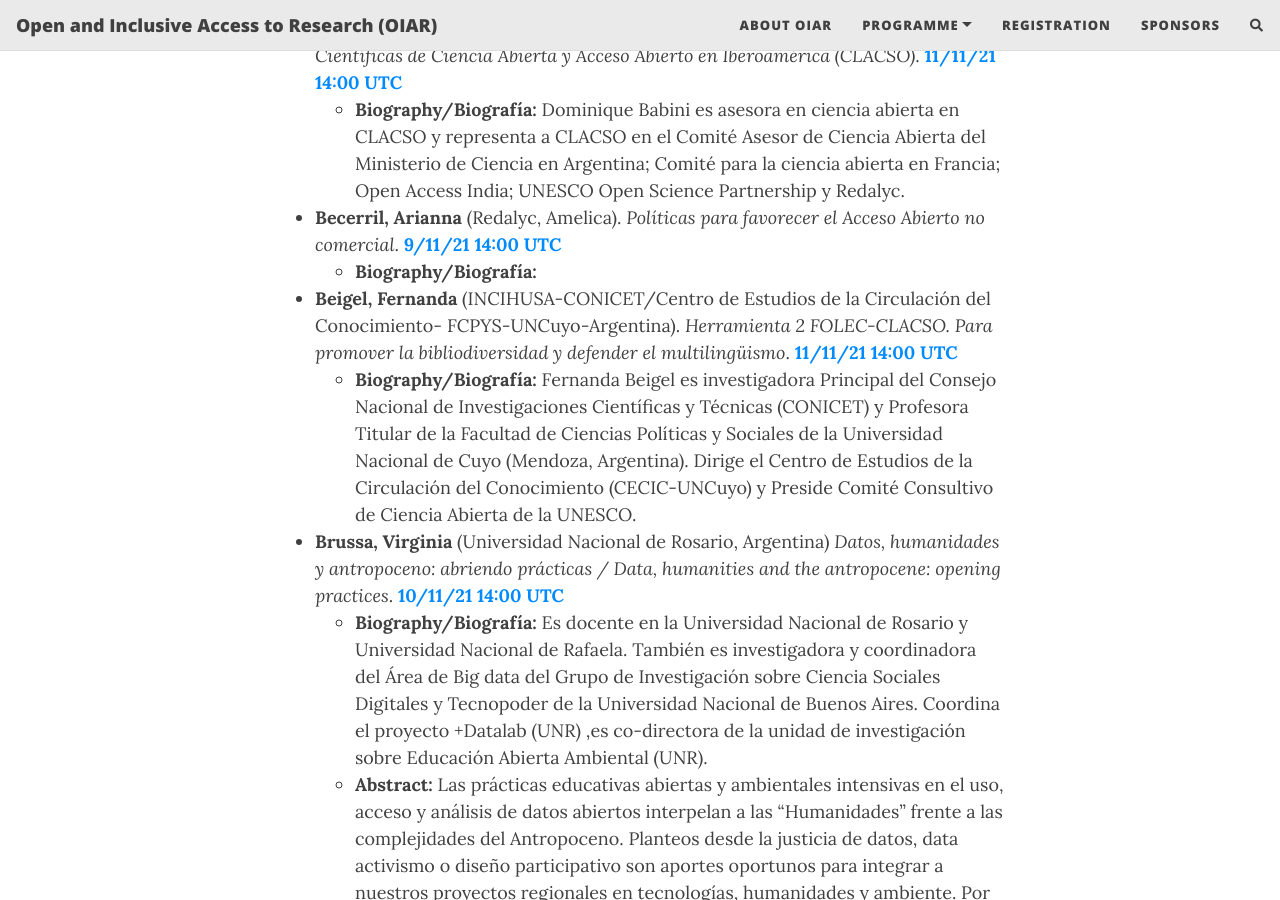
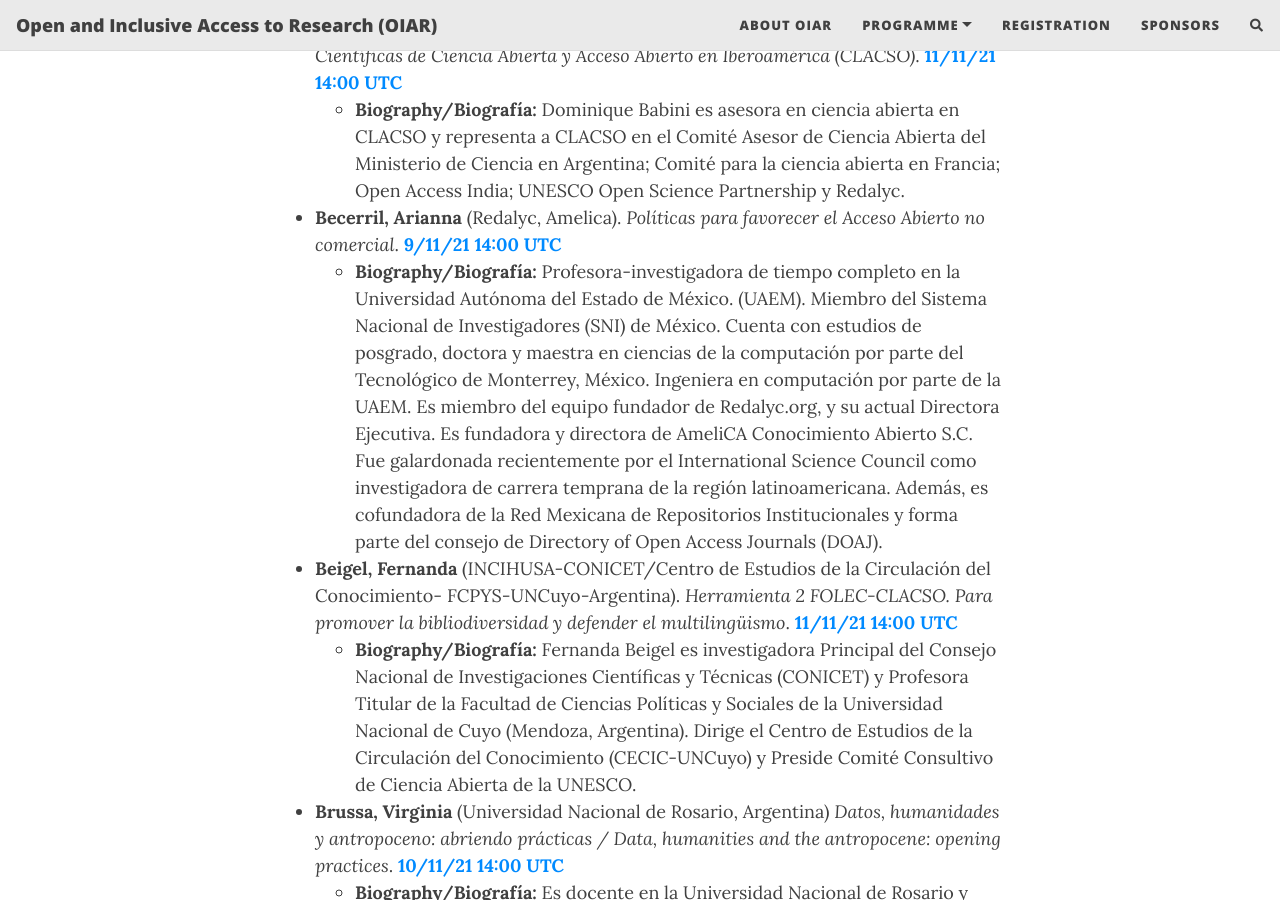
Before and after one commit to caedmon5/OIAR, a Jekyll site: the page built from abstracts.md, in a window 1280 px wide and 900 px high, scrolled down 1203 px. Built offline with Jekyll 4.4.1, drawn with Linux system fonts in a browser that asks for light colours; nearby versions of some CDN libraries; comment, search, counter and statistics services are not loaded; some of the changed text lies outside the part shown.

Commit message:
Update abstracts.md
Added missing bios.

```diff
--- a/abstracts.md
+++ b/abstracts.md
@@ -15,7 +15,7 @@ subtitle: Open and Inclusive Access to Research. Acceso abierto e inclusivo a la
 * **Babini, Dominique** (CLACSO-Amelica). *Tendencias Recientes en las Políticas Científicas de Ciencia Abierta y Acceso Abierto en Iberoamérica (CLACSO)*. [**11/11/21 14:00 UTC**](../programme/#Thursday)
     * **Biography/Biografía:** Dominique Babini es asesora en ciencia abierta en CLACSO y representa a CLACSO en el Comité Asesor de Ciencia Abierta del Ministerio de Ciencia en Argentina; Comité para la ciencia abierta en Francia; Open Access India; UNESCO Open Science Partnership y Redalyc.<a id="becA"/>
 * **Becerril, Arianna** (Redalyc, Amelica). *Políticas para favorecer el Acceso Abierto no comercial*. [**9/11/21 14:00 UTC**](../programme/#Tuesday)
-    * **Biography/Biografía:** <a id="beiF"/>
+    * **Biography/Biografía:** Profesora-investigadora de tiempo completo en la Universidad Autónoma del Estado de México. (UAEM). Miembro del Sistema Nacional de Investigadores (SNI) de México. Cuenta con estudios de posgrado, doctora y maestra en ciencias de la computación por parte del Tecnológico de Monterrey, México. Ingeniera en computación por parte de la UAEM. Es miembro del equipo fundador de Redalyc.org, y su actual Directora Ejecutiva. Es fundadora y directora de AmeliCA Conocimiento Abierto S.C. Fue galardonada recientemente por el International Science Council como investigadora de carrera temprana de la región latinoamericana.    Además, es cofundadora de la Red Mexicana de Repositorios Institucionales y forma parte del consejo de Directory of Open Access Journals (DOAJ). <a id="beiF"/>
 * **Beigel, Fernanda** (INCIHUSA-CONICET/Centro de Estudios de la Circulación del Conocimiento- FCPYS-UNCuyo-Argentina). *Herramienta 2 FOLEC-CLACSO. Para promover la bibliodiversidad y defender el multilingüismo*. [**11/11/21 14:00 UTC**](../programme/#Thursday)
     * **Biography/Biografía:** Fernanda Beigel es investigadora Principal del Consejo Nacional de Investigaciones Científicas y Técnicas (CONICET) y Profesora Titular de la Facultad de Ciencias Políticas y Sociales de la Universidad Nacional de Cuyo (Mendoza, Argentina). Dirige el Centro de Estudios de la Circulación del Conocimiento (CECIC-UNCuyo) y Preside Comité Consultivo de Ciencia Abierta de la UNESCO.<a id="bruV"/>
 * **Brussa, Virginia** (Universidad Nacional de Rosario, Argentina) *Datos, humanidades y antropoceno: abriendo prácticas / Data, humanities and the antropocene: opening practices*. [**10/11/21 14:00 UTC**](../programme/#Wednesday)
@@ -34,7 +34,7 @@ subtitle: Open and Inclusive Access to Research. Acceso abierto e inclusivo a la
 * **Niemann, Tanja** (Érudit Consortium, Canada). *LAReferencia and Érudit*. [**9/11/21 17:00 UTC**](../programme/#Tuesday)
     * **Biography/Biografía:** Tanja Niemann holds a master's degree in communication from the University of Leipzig, Germany, where she specialized in Book Studies and Publishing. In 2013, she was appointed Executive Director of the Consortium Érudit. Involved with Érudit since 2006, she has been responsible for publisher's relations and collection development. She has wide-ranging knowledge of all aspects of technology intensive infrastructure for scholarly publishing and dissemination of research outputs in the humanities and social sciences and is very familiar with the diversity of the HSS publishing ecosystem in Canada.<a id="oliT"/>
 * **Oliveira, Thaiane** (Universidade Federal Fluminense, Brazil). *What Open Science do we want? Challenges and disputes for the democratization of knowledge / Qué Ciencia Abierta queremos? Desafíos y disputas en la democratización del conocimiento*. (English) [**10/11/21 14:00 UTC**](../programme/#Wednesday)
-    * **Biography/Biografía:**
+    * **Biography/Biografía:** Thaiane Oliveira is Professor of the Graduate Program in Communication of the Fluminense Federal University. Coordinator of the Forum of Journals and Scientific Communication, of the Pro-rectory of Research and Innovation, at Federal Fluminense University (FOCO-Proppi / UFF). Coordinator of the Multidisciplinary Research Group Laboratory of Research in Science, Innovation, Technology and Education (CiteLab). She researches the circulation of communication in different spheres and its interactional processes in the production of knowledge, from a perspective aimed at strategic development of communication.
     * **Abstract:** Open science has become an important global agenda. However, there are many challenges for the implementation of open science in Latin America and in countries of the Global South. The purpose of this workshop is to discuss the difficulties and challenges for open science in the Global South, with a focus on Latin America, in a context of platformization of science and epistemic crisis.<a id="pacJ"/>
 * **Pacheco, Josmel** (Universidad San Ignacio de Loyola, Peru). *Metrics and alternative metrics in Scholarly Publishing / Métricas y alternativas en la publicación científica*. (Spanish) [**8/11/21 17:00 UTC**](../programme/#Monday)
     * **Biography/Biografía:** Médico Veterinario de formación por la Universidad Nacional Mayor de San Marcos (UNMSM), con Maestría en Gestión de Información y del Conocimiento por la Université Paul Valéry - Montpellier III (Francia). Sus líneas de investigación incluyen: alfabetización informacional, evaluación de la producción científica, acceso abierto, ciencia abierta, repositorios, cienciometría, altmetria y visibilidad académica. Ha publicado 42 artículos científicos en revistas indizadas, 2 capítulos de libro y ha presentado ponencias en 47 conferencias internacionales. Es responsable de indizar 6 de las 14 revistas peruanas en SCOPUS, 7 de las 16 revistas en ESCI-Web of Science y 4 en EMBASE. Trabaja en la Universidad San Ignacio de Loyola – USIL, como Investigador en el Vicerectorado de Investigación y como Especialista en investigación para atención de universidades públicas en el Ministerio de Educación del Perú (MINEDU).
```
